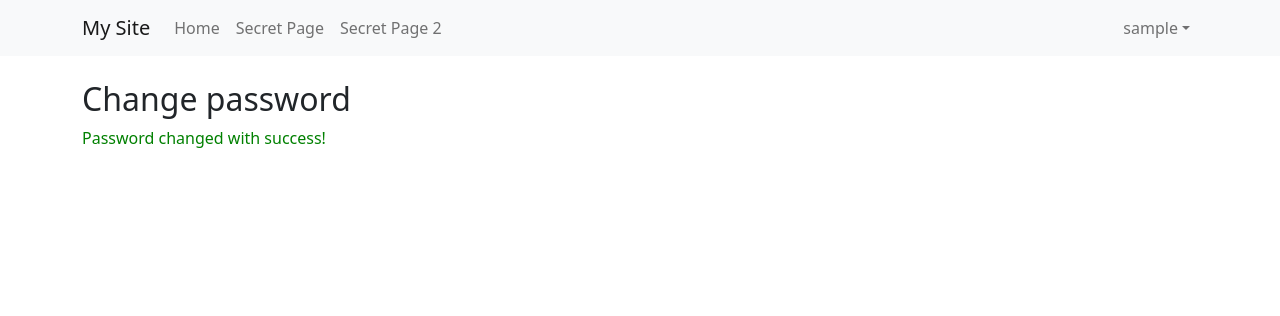
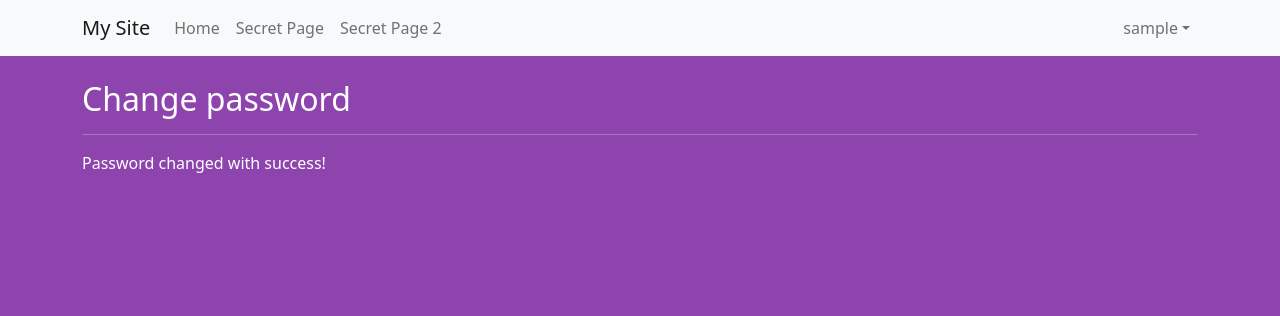
Before and after one commit to Frozziie/django-authentication, a Django app: page /accounts/password_change/done/ in a window 1280 px wide. Shown: the top 316 px of the page. Run offline with Django 4.2, Linux system fonts and the light colour scheme; the visitor is signed in with stand-in values (Sample User, id 1).

Commit message:
new commit

```diff
--- a/django-authentication/apps/core/templates/core/registration/password_change_done.html
+++ b/django-authentication/apps/core/templates/core/registration/password_change_done.html
@@ -1,6 +1,7 @@
-{% extends 'base.html' %}
+{% extends 'core/base.html' %}
 
 {% block content %}
-    <h2>Change password</h2>
-    <p style="color: green;">Password changed with success!</p>
+    <h2 class="letter-w">Change password</h2>
+    <hr class="letter-w">
+    <p class="letter-w">Password changed with success!</p>
 {% endblock %}
--- a/django-authentication/urls.py
+++ b/django-authentication/urls.py
@@ -1,5 +1,5 @@
 from django.contrib import admin
-from django.contrib.auth.views import LoginView, PasswordResetView, PasswordChangeView, PasswordResetDoneView, PasswordResetConfirmView, PasswordResetCompleteView
+from django.contrib.auth.views import LoginView, PasswordChangeDoneView, PasswordChangeView, PasswordResetView, PasswordResetDoneView, PasswordResetConfirmView, PasswordResetCompleteView
 from django.urls import path, include
 
 from .apps.core import views
@@ -19,6 +19,7 @@ urlpatterns = [
     path('accounts/reset/<uidb64>/<token>/', PasswordResetConfirmView.as_view(template_name='core/registration/password_reset_confirm.html'), name='password_reset_confirm'),
     path('accounts/reset/done/', PasswordResetCompleteView.as_view(template_name='core/registration/password_reset_complete.html'), name='password_reset_complete'),
     path('accounts/password_change/', PasswordChangeView.as_view(template_name='core/registration/password_change_form.html'), name='password_change'),
+    path('accounts/password_change/done/', PasswordChangeDoneView.as_view(template_name='core/registration/password_change_done.html'), name='password_change_done'),
 
     path('accounts/', include('django.contrib.auth.urls')),
 
```
